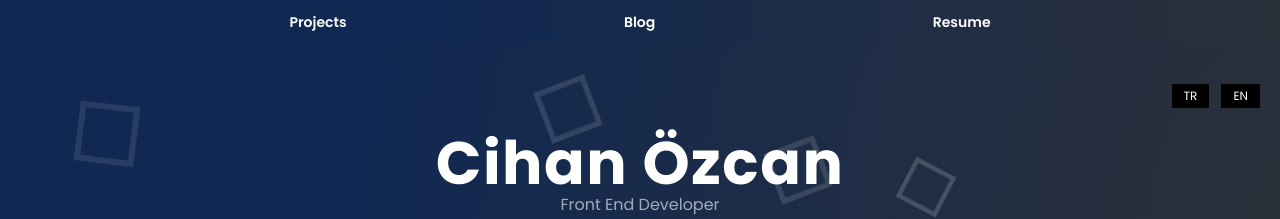
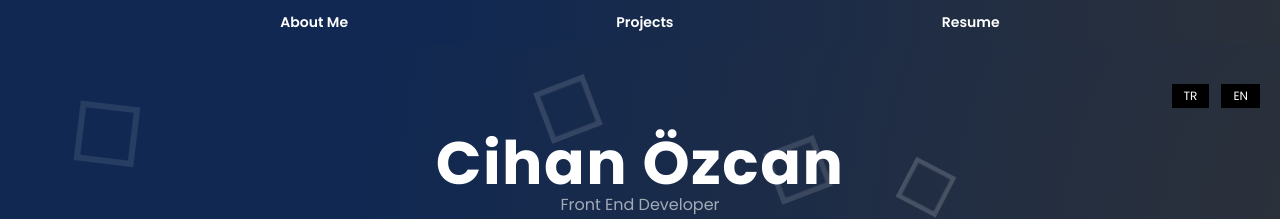
Before and after one commit to Anzcyent/my-portfolio, a React (Vite) app: page / in a window 1280 px wide. Shown: the top 219 px of the page. Built offline with nearby package versions, Linux system fonts and the light colour scheme.

Commit message:
Navigation

```diff
--- a/src/App.css
+++ b/src/App.css
@@ -1,7 +1,3 @@
-* {
-  scroll-behavior: smooth;
-}
-
 .text-gradient-purple {
   background: var(--gradient-text-purple);
   background-clip: text;
--- a/src/components/Navbar/Navbar.jsx
+++ b/src/components/Navbar/Navbar.jsx
@@ -6,19 +6,19 @@ const Navbar = () => {
     <nav className="w-full bg-gradient text-white font-poppins p-3 text-sm">
       <div className="flex justify-evenly">
         <a
-          href="#"
+          href="#description"
+          className="hover-and-scale font-semibold nav-link relative transition"
+        >
+          About Me
+        </a>
+        <a
+          href="#projects"
           className="hover-and-scale font-semibold nav-link relative transition"
         >
           Projects
         </a>
         <a
-          href="#"
-          className="hover-and-scale font-semibold nav-link relative transition"
-        >
-          Blog
-        </a>
-        <a
-          href="#"
+          href="#cv"
           className="hover-and-scale font-semibold nav-link relative transition"
         >
           Resume
--- a/src/containers/CV/CV.jsx
+++ b/src/containers/CV/CV.jsx
@@ -3,7 +3,7 @@ import "./CV.css";
 
 const CV = () => {
   return (
-    <section className="bg-darkSecondary min-h-[100vh] text-white p-3 font-poppins">
+    <section id="cv" className="bg-darkSecondary min-h-[100vh] text-white p-3 font-poppins">
       <div className="wrapper md:mt-10 mt-20">
         <div className="cluster">
           <div className="grape"></div>
--- a/src/containers/Description/Description.jsx
+++ b/src/containers/Description/Description.jsx
@@ -33,7 +33,7 @@ const Description = () => {
   }, []);
 
   return (
-    <section className="h-[100vh] bg-darkSecondary text-white font-poppins p-3">
+    <section id="description" className="h-[100vh] bg-darkSecondary text-white font-poppins p-3">
       <div className="wrapper flex sm:flex-row flex-col justify-between items-center h-full">
         <div className="image-container sm:w-1/2 w-full sm:h-full h-1/2 flex justify-center items-center relative">
           <img
--- a/src/containers/Projects/Projects.jsx
+++ b/src/containers/Projects/Projects.jsx
@@ -14,7 +14,7 @@ const Projects = () => {
   useEffect(() => {
     const handleScroll = () => {
       if (isDesktopOrLaptop) {
-        if (window.scrollY > 2895 && window.scrollY < 3500) {
+        if (window.scrollY > 2332 && window.scrollY < 3500) {
           setRenderAnimation(true);
         }
       } else {
@@ -31,8 +31,10 @@ const Projects = () => {
     };
   }, []);
 
+  console.log(window.scrollY)
+
   return (
-    <section className="min-h-[100vh] bg-darkSecondary text-white p-3 font-poppins">
+    <section id="projects" className="min-h-[100vh] bg-darkSecondary text-white p-3 font-poppins">
       <div className="wrapper mt-20">
         <Divider />
         {renderAnimation && (
```
